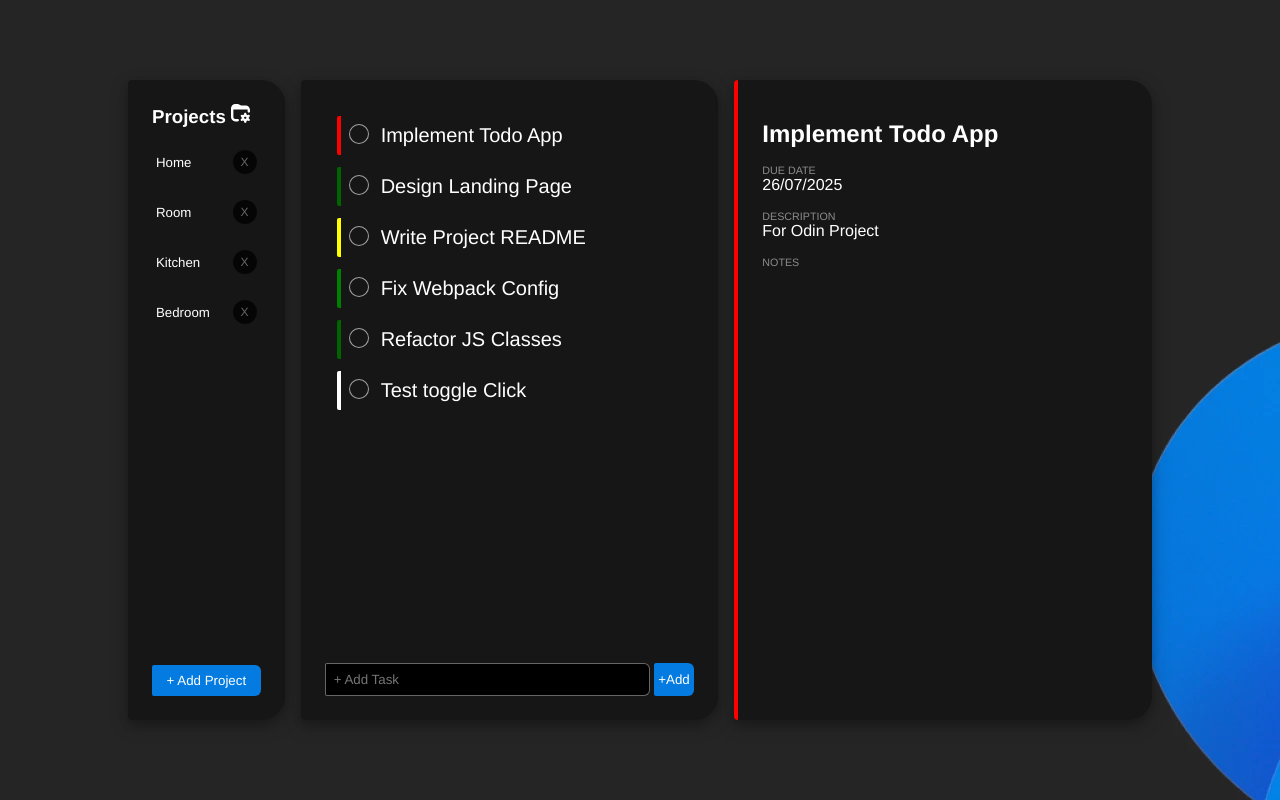
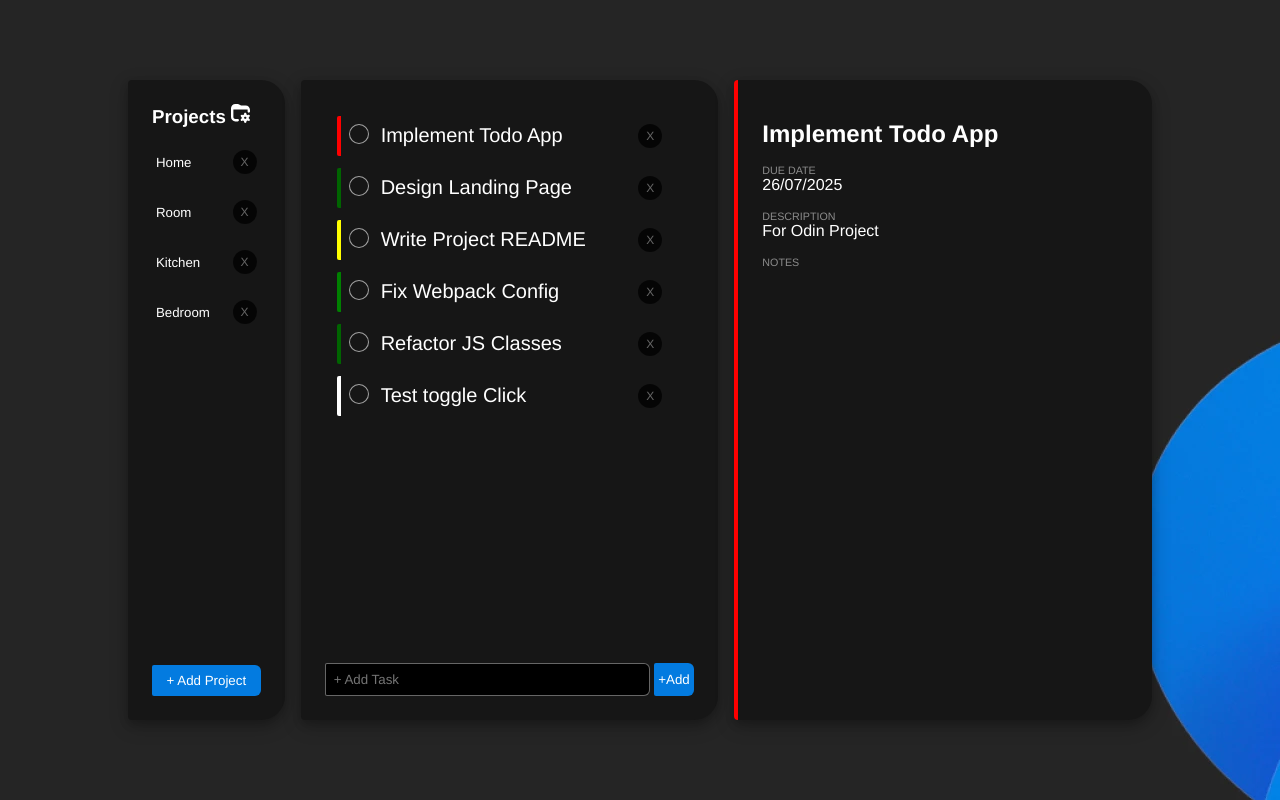
Before and after one commit to haristotle3/odin-todo-list, a website built with webpack: page src/template.html in a window 1280 px wide. Built offline with nearby package versions, Linux system fonts and the light colour scheme.

Commit message:
Implement delete todo item

```diff
--- a/src/projectDOMHandler.js
+++ b/src/projectDOMHandler.js
@@ -119,8 +119,19 @@ export default class ProjectDOMHandler {
     const itemTitle = document.createElement("h5");
     itemTitle.textContent = todoItem.getTitle();
 
+    const deleteBtn = document.createElement("button");
+    deleteBtn.classList.add("delete-task");
+    deleteBtn.textContent = "X";
+    deleteBtn.dataset.itemID = todoItem.getID();
+
+    deleteBtn.addEventListener("click", () => {
+      this.project.removeItem(deleteBtn.dataset.itemID);
+      this.refresh();
+    });
+
     itemDiv.appendChild(checkButton);
     itemDiv.appendChild(itemTitle);
+    itemDiv.appendChild(deleteBtn);
     return itemDiv;
   }
 
--- a/src/styles.css
+++ b/src/styles.css
@@ -63,7 +63,8 @@ img[src$="svg"] {
   cursor: pointer;
 }
 
-.project-div > button {
+.project-div > button,
+.tasks .todo-item button.delete-task {
   height: 2em;
   width: 2em;
   align-self: center;
@@ -79,12 +80,17 @@ img[src$="svg"] {
   color: rgba(255, 255, 255, 0.5);
 }
 
-.project-div > button:hover {
+.project-div > button:hover,
+.tasks .todo-item button.delete-task:hover {
   opacity: 1;
   color: rgb(255, 255, 255);
   font-weight: 900;
   background-color: red;
   border: 2px solid rgb(115, 0, 0);
+}
+
+.tasks .todo-item button.delete-task {
+  margin-left: auto;
 }
 
 .project-list-container {
--- a/src/todoItem.js
+++ b/src/todoItem.js
@@ -11,7 +11,7 @@ export default class TodoItem {
     this.notes = ``;
     this.complete = false;
 
-    // This wast the cause of race condition.
+    // This was the cause of race condition.
     // EventBus.addEventListener("toggleComplete", (e) => {
     //   if (this.id === e.detail.id) {
     //     this.toggleComplete();
```
